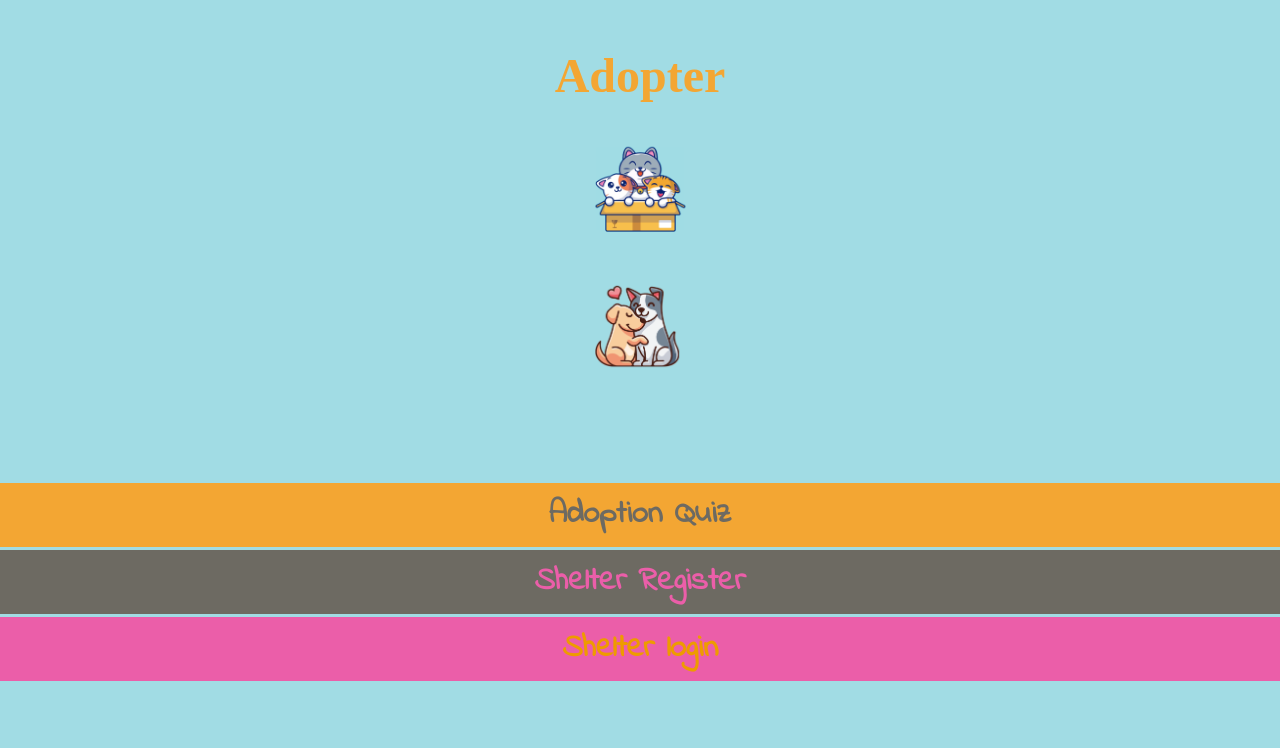
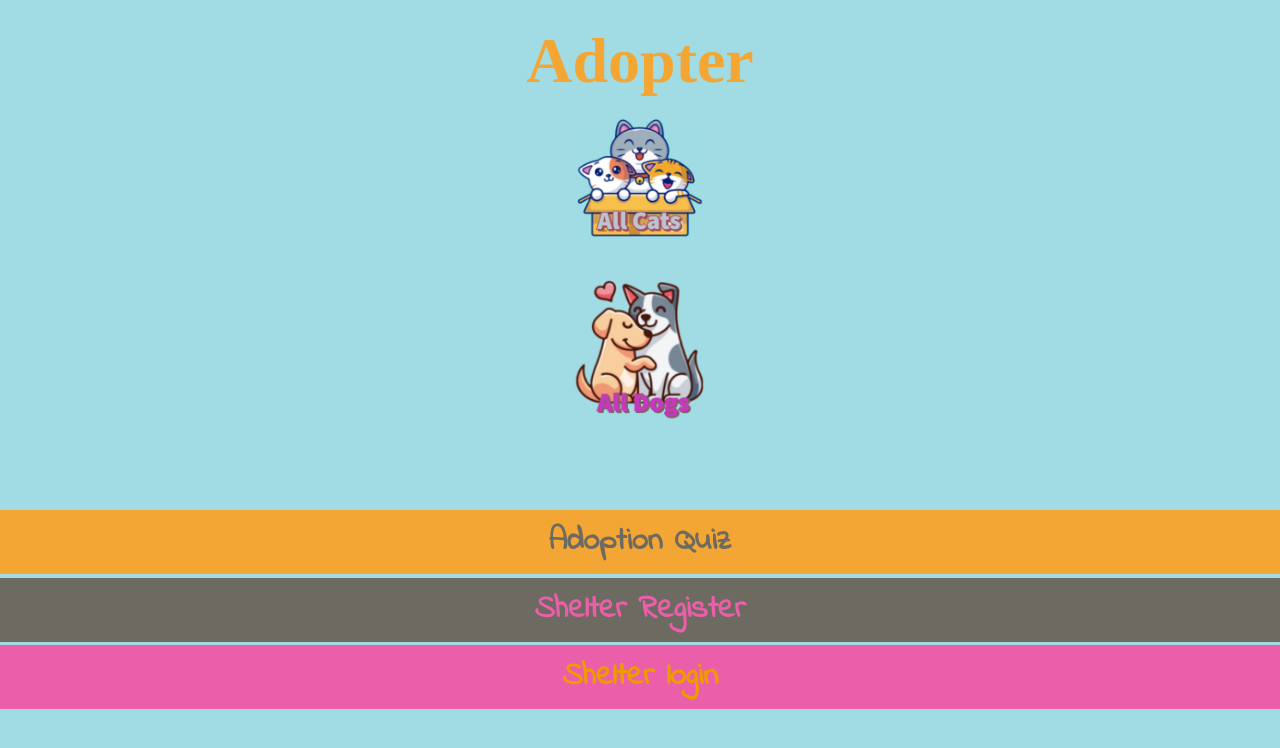
Before and after one commit to evelyn516/Adoption, a React (Create React App) app in the folder client/: page / in a window 1280 px wide. Shown: the top 748 px of the page. Built offline with nearby package versions, Linux system fonts and the light colour scheme; a web font is replaced by a local one.

Commit message:
more styling

```diff
--- a/client/src/pages/Home/style.css
+++ b/client/src/pages/Home/style.css
@@ -6,9 +6,9 @@ background-color: #A1DCE4;
 }
 
 .home-title{
-font-size: 3rem;
-margin-top: 3rem;
-margin-bottom: 2rem;
+font-size: 4rem;
+margin-top: 1.5rem;
+margin-bottom: 0.8rem;
 text-align: center;
 font-family: 'Modak', cursive;
 color: #F3A633;
@@ -19,8 +19,8 @@ display: flex;
 flex-direction: column;
 }
 .dog-img{
-width: 6rem;
-margin-bottom: 1rem;
+width: 9rem;
+margin-bottom: 0rem;
 transition: all 0.5s;
 }
 .dog-img:hover{
@@ -30,8 +30,8 @@ transform: scale(1.5);
 
 
 .cat-img{
-width: 6.5rem;
-margin-bottom: 1rem;
+width: 8rem;
+margin-bottom: 0rem;
 
 transition: all 0.5s;
 }
@@ -69,7 +69,7 @@ text-align: center;
 .footer{
 display: flex;
 flex-direction: column;
-margin-top: 4.5rem;
+margin-top: 4rem;
 }
 .foot-item{
 margin-bottom: 0.2rem;
```
Also changed, not shown: client/src/pages/Home/all_cats.png, client/src/pages/Home/all_dogs.png.
